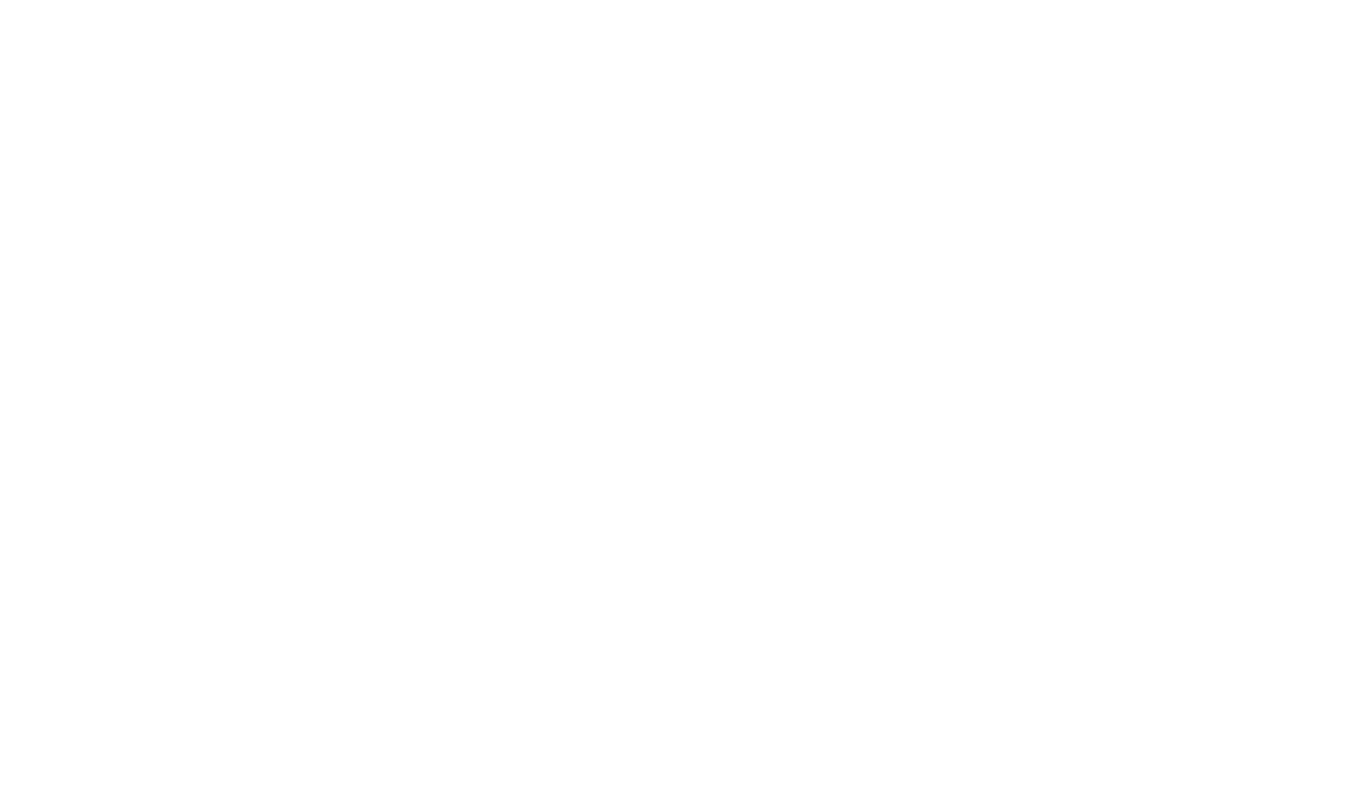
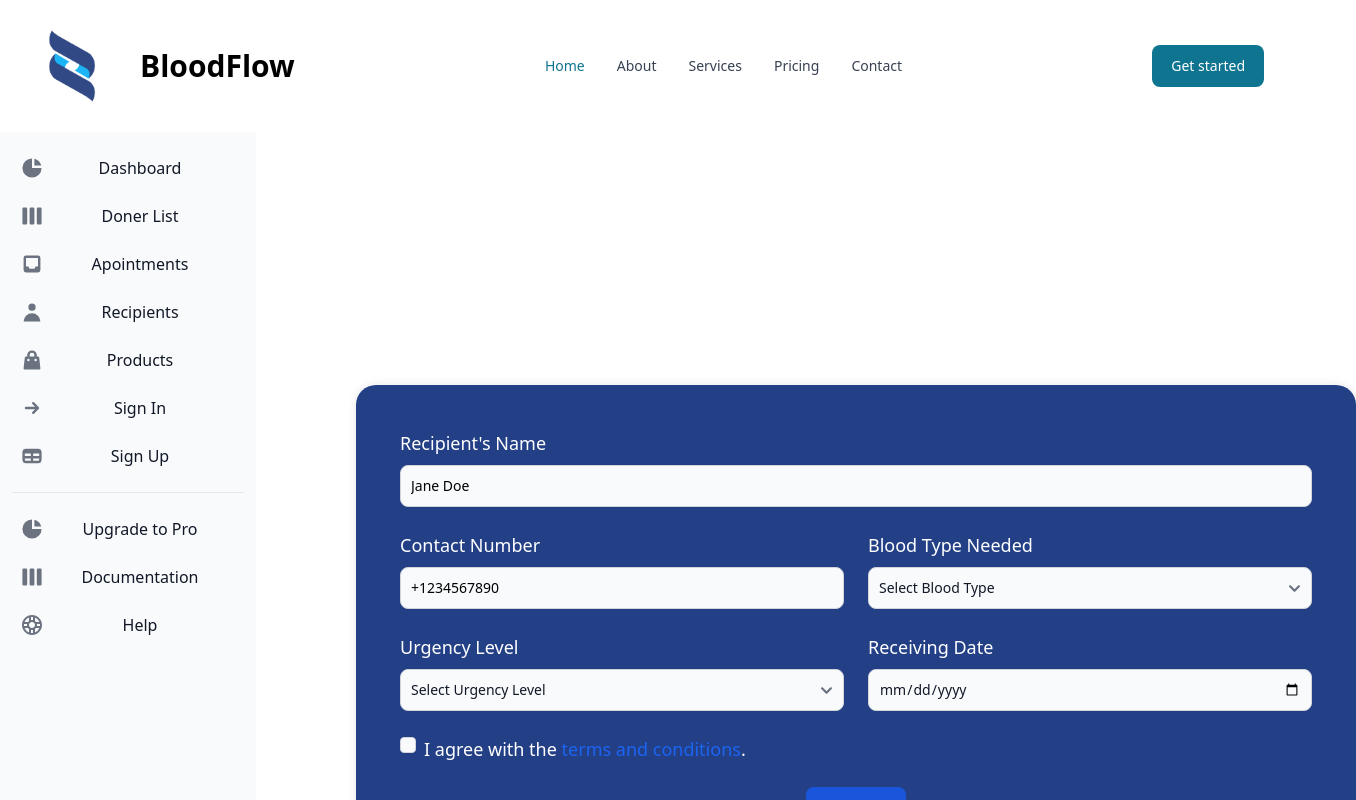
Before and after one commit to ShehanGit/Blood-Donation-Management-System, a React (Create React App) app in the folder frontend/blood_donation_app/: page /addrecipients in a window 1280 px wide. Before the commit this address had no page. Shown: the top 800 px of the page, 1356 px wide, since content can reach past the window. Built offline with nearby package versions, Linux system fonts and the light colour scheme.

Commit message:
resipient add

```diff
--- a/frontend/blood_donation_app/src/App.js
+++ b/frontend/blood_donation_app/src/App.js
@@ -9,6 +9,7 @@ import AdminDashboard from './pages/AdminDashboard';
 import DonerList from './pages/adminpages/DonerList';
 import ApoinmentList from './pages/adminpages/ApointmentList';
 import Recipients from './pages/adminpages/RecipientsList';
+import AddRecipients from './pages/adminpages/AddRecipients';
 
 
 
@@ -24,6 +25,7 @@ function App() {
           <Route exact path="/donerlist" element={<DonerList />} />
           <Route exact path="/apoinmentlist" element={<ApoinmentList />} />
           <Route exact path="/Recipients" element={<Recipients />} />
+          <Route exact path="/addrecipients" element={<AddRecipients />} />
 
 
         </Routes>
--- /dev/null
+++ b/frontend/blood_donation_app/src/css/AddRecipient.css
@@ -0,0 +1,18 @@
+.center-container {
+    display: flex;
+    justify-content: center;
+    align-items: center;
+    height: 100vh; /* Full viewport height */
+
+  }
+
+  .container1 {
+    width: 1000px;
+    padding: 20px;
+    background-color: #0e2d7be8;
+    border-radius: 20px;
+    box-shadow: 0 0 10px rgba(0, 0, 0, 0.1);
+    margin-top: 200px;
+    margin-left: 100px;
+
+  }
--- a/frontend/blood_donation_app/src/pages/adminpages/AddRecipients.jsx
+++ b/frontend/blood_donation_app/src/pages/adminpages/AddRecipients.jsx
@@ -0,0 +1,194 @@
+import React, { useState } from "react";
+import NavBar from "../../component/NavBar";
+import Sidebar from "../../component/Sidebar";
+import '../../css/AddRecipient.css';
+import { createRecipient } from "../../services/ResipientService";
+
+export default function AddRecipients() {
+  const [name, setName] = useState('');
+  const [contactNumber, setContactNumber] = useState('');
+  const [bloodTypeNeeded, setBloodTypeNeeded] = useState('');
+  const [urgencyLevel, setUrgencyLevel] = useState('');
+  const [receivingDate, setReceivingDate] = useState('');
+  const [termsAccepted, setTermsAccepted] = useState(false);
+  const [errors, setErrors] = useState({
+    name: '',
+    contactNumber: '',
+    bloodTypeNeeded: '',
+    urgencyLevel: '',
+    receivingDate: '',
+    termsAccepted: '',
+  });
+
+  const validateForm = () => {
+    let isValid = true;
+    const newErrors = {};
+
+    if (!name) {
+      newErrors.name = "Recipient's Name is required";
+      isValid = false;
+    }
+    if (!contactNumber) {
+      newErrors.contactNumber = 'Contact Number is required';
+      isValid = false;
+    }
+    if (!bloodTypeNeeded) {
+      newErrors.bloodTypeNeeded = 'Blood Type Needed is required';
+      isValid = false;
+    }
+    if (!urgencyLevel) {
+      newErrors.urgencyLevel = 'Urgency Level is required';
+      isValid = false;
+    }
+    if (!receivingDate) {
+      newErrors.receivingDate = 'Receiving Date is required';
+      isValid = false;
+    }
+    if (!termsAccepted) {
+      newErrors.termsAccepted = 'You must accept the terms and conditions';
+      isValid = false;
+    }
+
+    setErrors(newErrors);
+    return isValid;
+  };
+
+  const handleSubmit = (e) => {
+    e.preventDefault();
+    if (validateForm()) {
+      const recipientDetails = {
+        name,
+        contactNumber,
+        bloodTypeNeeded,
+        urgencyLevel,
+        receivingDate,
+      };
+      console.log(recipientDetails);
+
+      createRecipient(recipientDetails).then((Response) => {
+        console.log(Response.data);
+      });
+    }
+  };
+
+  return (
+    <div>
+      <NavBar />
+      <div style={{ display: "flex" }}>
+        <Sidebar style={{ flex: "0 0 250px" }} />
+        <div className="center-container">
+          <div className="container1">
+            <form className="p-6" onSubmit={handleSubmit}>
+              <div className="grid gap-6 mb-6 md:grid-cols-2">
+                <div className="md:col-span-2">
+                  <label htmlFor="name" className="block mb-2 text-lg font-medium text-left text-white">
+                    Recipient's Name
+                  </label>
+                  <input
+                    type="text"
+                    id="name"
+                    className="bg-gray-50 border border-gray-300 text-gray-900 text-sm rounded-lg focus:ring-blue-500 focus:border-blue-500 block w-full p-2.5 dark:bg-gray-700 dark:border-gray-600 placeholder-black dark:text-white dark:focus:ring-blue-500 dark:focus:border-blue-500"
+                    placeholder="Jane Doe"
+                    value={name}
+                    onChange={(e) => setName(e.target.value)}
+                    required
+                  />
+                  {errors.name && <div className="text-red-500">{errors.name}</div>}
+                </div>
+                <div>
+                  <label htmlFor="contactNumber" className="block mb-2 text-lg font-medium text-left text-white">
+                    Contact Number
+                  </label>
+                  <input
+                    type="tel"
+                    id="contactNumber"
+                    className="bg-gray-50 border border-gray-300 text-gray-900 text-sm rounded-lg focus:ring-blue-500 focus:border-blue-500 block w-full p-2.5 dark:bg-gray-700 dark:border-gray-600 placeholder-black dark:text-white dark:focus:ring-blue-500 dark:focus:border-blue-500"
+                    placeholder="+1234567890"
+                    value={contactNumber}
+                    onChange={(e) => setContactNumber(e.target.value)}
+                    required
+                  />
+                  {errors.contactNumber && <div className="text-red-500">{errors.contactNumber}</div>}
+                </div>
+                <div>
+                  <label htmlFor="bloodTypeNeeded" className="block mb-2 text-lg font-medium text-left text-white">
+                    Blood Type Needed
+                  </label>
+                  <select
+                    id="bloodTypeNeeded"
+                    className="bg-gray-50 border border-gray-300 text-gray-900 text-sm rounded-lg focus:ring-blue-500 focus:border-blue-500 block w-full p-2.5 dark:bg-gray-700 dark:border-gray-600 placeholder-black dark:text-white dark:focus:ring-blue-500 dark:focus:border-blue-500"
+                    value={bloodTypeNeeded}
+                    onChange={(e) => setBloodTypeNeeded(e.target.value)}
+                    required
+                  >
+                    <option value="">Select Blood Type</option>
+                    <option value="A+">A+</option>
+                    <option value="A-">A-</option>
+                    <option value="B+">B+</option>
+                    <option value="B-">B-</option>
+                    <option value="AB+">AB+</option>
+                    <option value="AB-">AB-</option>
+                    <option value="O+">O+</option>
+                    <option value="O-">O-</option>
+                  </select>
+                  {errors.bloodTypeNeeded && <div className="text-red-500">{errors.bloodTypeNeeded}</div>}
+                </div>
+                <div>
+                  <label htmlFor="urgencyLevel" className="block mb-2 text-lg font-medium text-left text-white">
+                    Urgency Level
+                  </label>
+                  <select
+                    id="urgencyLevel"
+                    className="bg-gray-50 border border-gray-300 text-gray-900 text-sm rounded-lg focus:ring-blue-500 focus:border-blue-500 block w-full p-2.5 dark:bg-gray-700 dark:border-gray-600 placeholder-black dark:text-white dark:focus:ring-blue-500 dark:focus:border-blue-500"
+                    value={urgencyLevel}
+                    onChange={(e) => setUrgencyLevel(e.target.value)}
+                    required
+                  >
+                    <option value="">Select Urgency Level</option>
+                    <option value="Low">Low</option>
+                    <option value="Medium">Medium</option>
+                    <option value="High">High</option>
+                  </select>
+                  {errors.urgencyLevel && <div className="text-red-500">{errors.urgencyLevel}</div>}
+                </div>
+                <div>
+                  <label htmlFor="receivingDate" className="block mb-2 text-lg font-medium text-left text-white">
+                    Receiving Date
+                  </label>
+                  <input
+                    type="date"
+                    id="receivingDate"
+                    className="bg-gray-50 border border-gray-300 text-gray-900 text-sm rounded-lg focus:ring-blue-500 focus:border-blue-500 block w-full p-2.5 dark:bg-gray-700 dark:border-gray-600 placeholder-black dark:text-white dark:focus:ring-blue-500 dark:focus:border-blue-500"
+                    value={receivingDate}
+                    onChange={(e) => setReceivingDate(e.target.value)}
+                    required
+                  />
+                  {errors.receivingDate && <div className="text-red-500">{errors.receivingDate}</div>}
+                </div>
+              </div>
+              <div className="flex items-start mb-6">
+                <div className="flex items-center h-5">
+                  <input
+                    id="terms"
+                    type="checkbox"
+                    className="w-4 h-4 border border-gray-300 rounded bg-gray-50 focus:ring-3 focus:ring-blue-300 dark:bg-gray-700 dark:border-gray-600 dark:focus:ring-blue-600 dark:ring-offset-gray-800"
+                    checked={termsAccepted}
+                    onChange={(e) => setTermsAccepted(e.target.checked)}
+                    required
+                  />
+                </div>
+                <label htmlFor="terms" className="ml-2 text-lg font-medium text-left text-white dark:text-gray-300">
+                  I agree with the <a href="#" className="text-blue-600 hover:underline dark:text-blue-500">terms and conditions</a>.
+                </label>
+                {errors.termsAccepted && <div className="text-red-500">{errors.termsAccepted}</div>}
+              </div>
+              <button type="submit" className="text-white bg-blue-700 hover:bg-blue-800 focus:ring-4 focus:outline-none focus:ring-blue-300 font-medium rounded-lg text-lg w-full sm:w-auto px-5 py-2.5 text-center dark:bg-blue-600 dark:hover:bg-blue-700 dark:focus:ring-blue-800">
+                Submit
+              </button>
+            </form>
+          </div>
+        </div>
+      </div>
+    </div>
+  );
+}
--- a/frontend/blood_donation_app/src/pages/adminpages/RecipientsList.jsx
+++ b/frontend/blood_donation_app/src/pages/adminpages/RecipientsList.jsx
@@ -47,6 +47,12 @@ export default function RecipientsList() {
   const formatDate = (dateString) => {
     return new Date(dateString).toLocaleDateString();
   };
+
+
+  const handleaddrecipients = () => {
+    navigate(`/addrecipients`);
+  };
+
 
   return (
     <div>
@@ -99,7 +105,7 @@ export default function RecipientsList() {
               </Table.Body>
             </Table>
 
-            <Button size="xl" onClick={() => handleUpdate()}
+            <Button size="xl" onClick={() => handleaddrecipients()}
                     style={{ marginTop: '20px', marginRight: '20px', float: 'right' }}
                     >
                         Add new recipients
```
